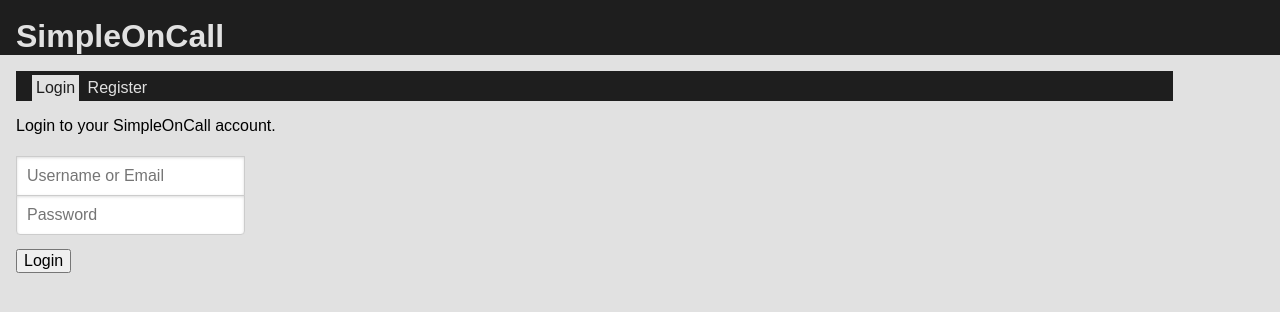
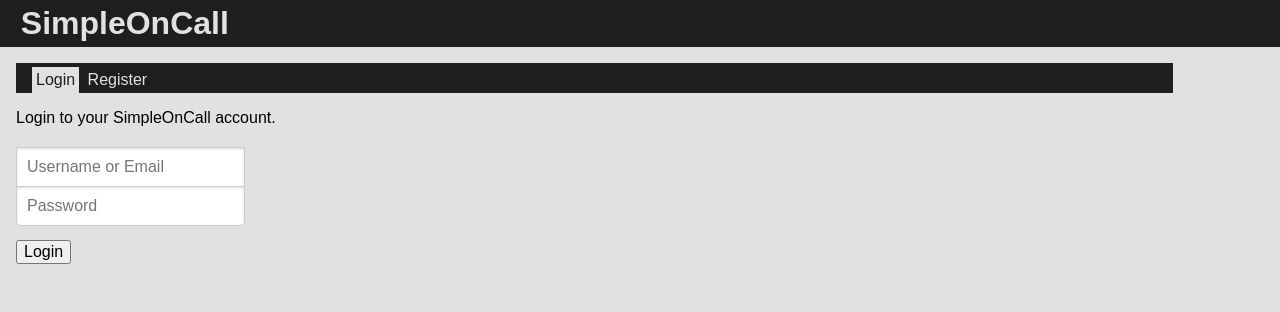
Before and after one commit to simpleoncall/simpleoncall, a Django app: page /login in a window 1280 px wide. Shown: the top 312 px of the page. Run offline with Django 3.2, Linux system fonts and the light colour scheme; parts of the project's set-up code (start-up, migrations or seed data) failed here and were passed over.

Commit message:
fix header styles

```diff
--- a/simpleoncall/static/css/header.css
+++ b/simpleoncall/static/css/header.css
@@ -1,12 +1,15 @@
-#header, #header a {
+#header {
     max-height: 4rem;
     padding-left: 1em;
     background-color: rgb(30, 30, 30);
+}
+
+#header a {
     color: rgb(225, 225, 225);
 }
 
 #header #logo h1 {
-    margin: 0;
+    margin: .3rem;
     padding: 0;
     font-size: 2rem;
 }
```
